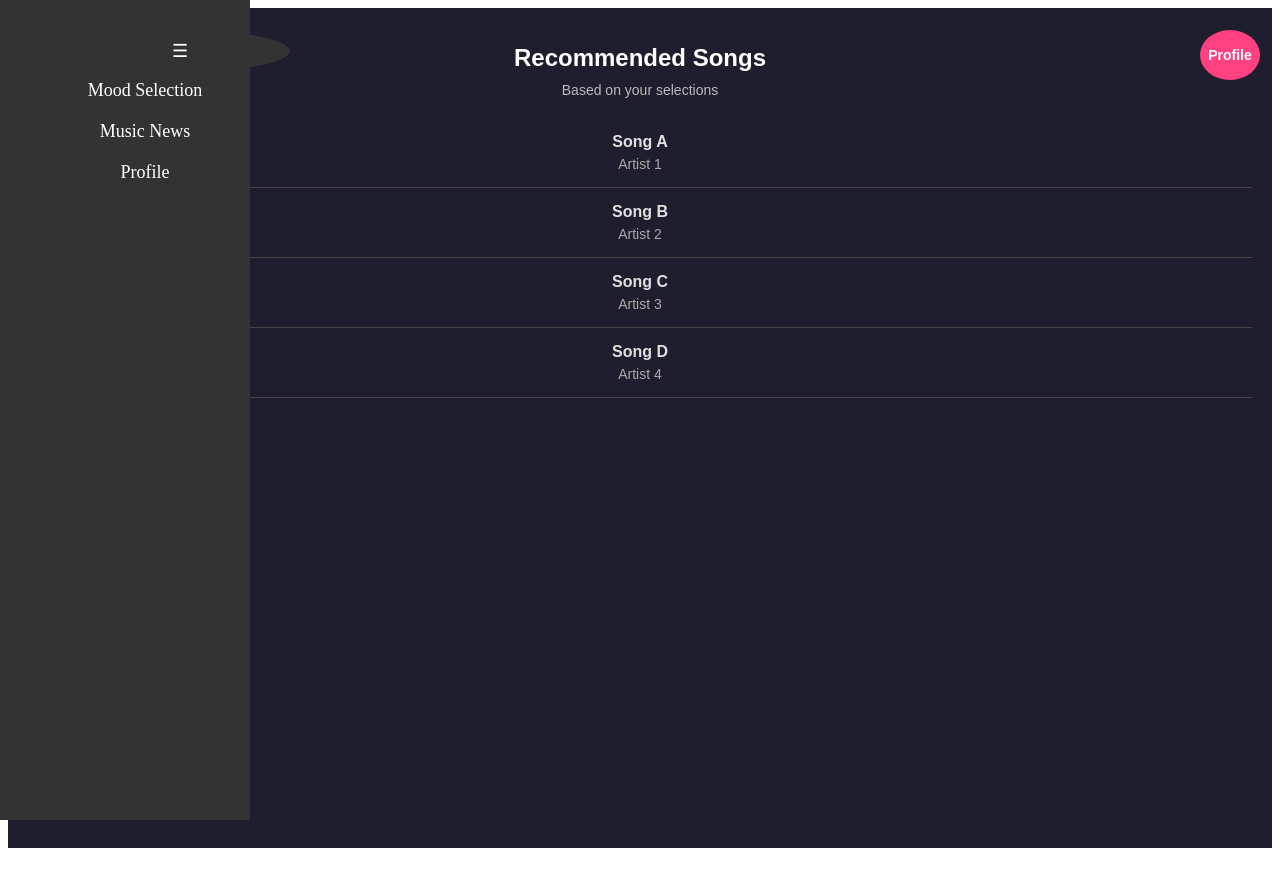
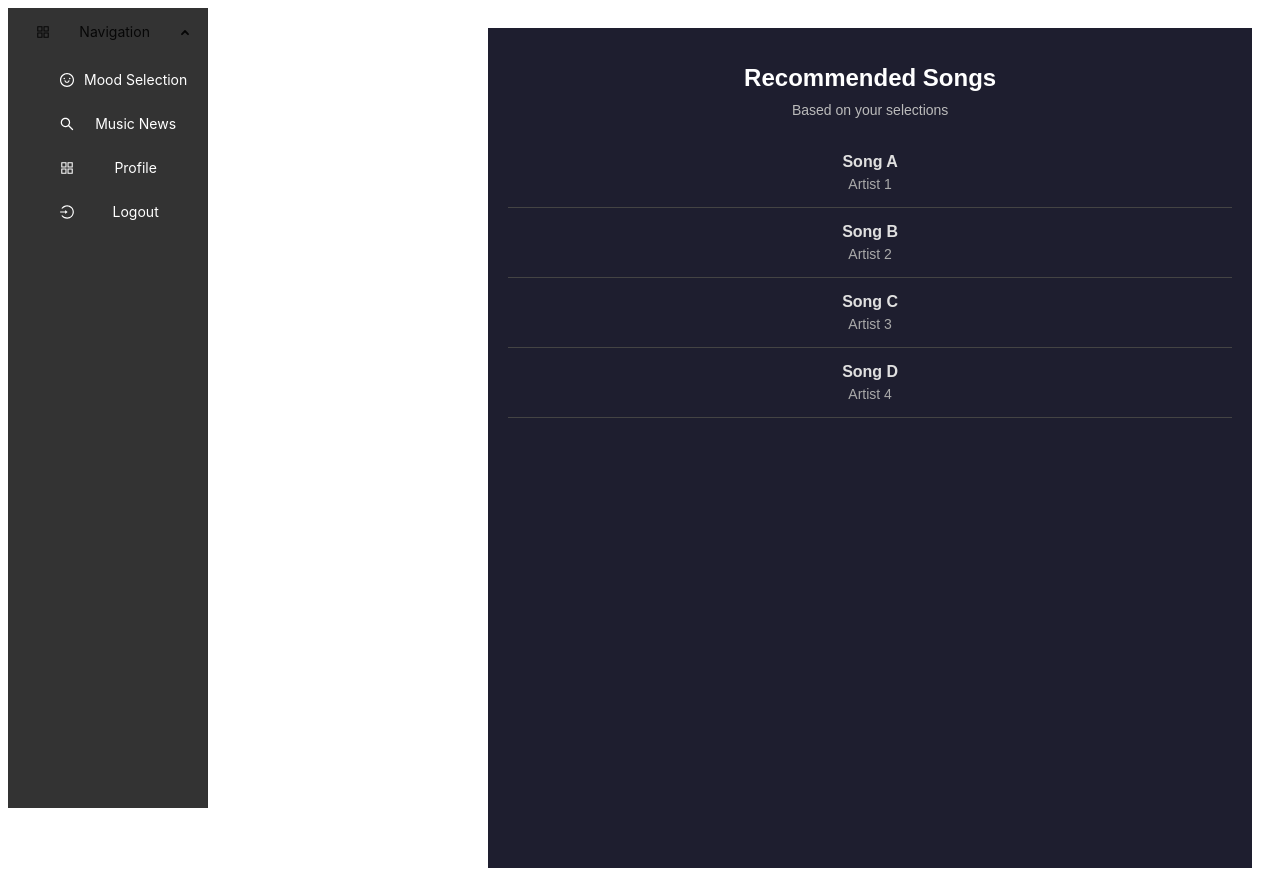
Before and after one commit to Joyce0615/cs5500_moodify_frontend, a React (Create React App) app: page /songs in a window 1280 px wide. Before the commit the page ends 856 px from the top, so only its background shows below. Built offline with nearby package versions, Linux system fonts and the light colour scheme.

Commit message:
fifth push

```diff
--- a/package.json
+++ b/package.json
@@ -6,6 +6,7 @@
     "@testing-library/jest-dom": "^5.17.0",
     "@testing-library/react": "^13.4.0",
     "@testing-library/user-event": "^13.5.0",
+    "antd": "^5.21.6",
     "react": "^18.3.1",
     "react-dom": "^18.3.1",
     "react-router-dom": "^6.27.0",
--- a/src/App.js
+++ b/src/App.js
@@ -1,3 +1,61 @@
+// import React, { useState, createContext } from 'react';
+// import { BrowserRouter as Router, Route, Routes } from 'react-router-dom';
+// import Login from './components/Login';
+// import Dashboard from './components/Dashboard';
+// import AgeSelection from './components/AgeSelection';
+// import SexSelection from './components/SexSelection';
+// import MoodSelection from './components/MoodSelection';
+// import Songs from './components/Songs';
+// import Profile from './components/Profile';
+// import ProfileButton from './components/ProfileButton';
+// import Sidebar from './components/Sidebar'; // Import Sidebar component
+// import MusicNews from './components/MusicNews';
+
+// import './styles/App.css';
+
+// // Create a context for managing selections
+// export const UserSelectionContext = createContext();
+
+// function App() {
+//   const [userSelections, setUserSelections] = useState({
+//     genre: [],
+//     age: null,
+//     sex: null,
+//     mood: null,
+//   });
+
+//   const updateSelection = (key, value) => {
+//     setUserSelections((prevSelections) => ({
+//       ...prevSelections,
+//       [key]: value,
+//     }));
+//   };
+
+//   return (
+//     <UserSelectionContext.Provider value={{ userSelections, updateSelection }}>
+//       <Router>
+//         <div className="App">
+//           <Sidebar /> {/* Render Sidebar on every page */}
+//           <ProfileButton />
+//           <Routes>
+//             <Route path="/" element={<Login />} />
+//             <Route path="/dashboard" element={<Dashboard />} />
+//             <Route path="/age-selection" element={<AgeSelection />} />
+//             <Route path="/sex-selection" element={<SexSelection />} />
+//             <Route path="/mood-selection" element={<MoodSelection />} />
+//             <Route path="/songs" element={<Songs />} />
+//             <Route path="/profile" element={<Profile />} />
+//             <Route path="/music-news" element={<MusicNews />} />
+//           </Routes>
+//         </div>
+//       </Router>
+//     </UserSelectionContext.Provider>
+//   );
+// }
+
+// export default App;
+
+
 import React, { useState, createContext } from 'react';
 import { BrowserRouter as Router, Route, Routes } from 'react-router-dom';
 import Login from './components/Login';
@@ -7,8 +65,7 @@ import SexSelection from './components/SexSelection';
 import MoodSelection from './components/MoodSelection';
 import Songs from './components/Songs';
 import Profile from './components/Profile';
-import ProfileButton from './components/ProfileButton';
-import Sidebar from './components/Sidebar'; // Import Sidebar component
+import Sidebar from './components/Sidebar';
 import MusicNews from './components/MusicNews';
 
 import './styles/App.css';
@@ -34,9 +91,9 @@ function App() {
   return (
     <UserSelectionContext.Provider value={{ userSelections, updateSelection }}>
       <Router>
-        <div className="App">
-          <Sidebar /> {/* Render Sidebar on every page */}
-          <ProfileButton />
+        <div className="App" style={{ display: 'flex' }}>
+          <Sidebar /> {/* Render the Ant Design Sidebar */}
+          <div style={{ marginLeft: '260px', padding: '20px', width: '100%' }}>
             <Routes>
               <Route path="/" element={<Login />} />
               <Route path="/dashboard" element={<Dashboard />} />
@@ -48,6 +105,7 @@ function App() {
               <Route path="/music-news" element={<MusicNews />} />
             </Routes>
           </div>
+        </div>
       </Router>
     </UserSelectionContext.Provider>
   );
--- a/src/components/Sidebar.js
+++ b/src/components/Sidebar.js
@@ -1,26 +1,80 @@
-import React, { useState } from 'react';
-import { NavLink } from 'react-router-dom';
+// import React, { useState } from 'react';
+// import { NavLink } from 'react-router-dom';
+// import '../styles/Sidebar.css';
+
+// function Sidebar() {
+//   const [isOpen, setIsOpen] = useState(true);
+
+//   const toggleSidebar = () => {
+//     setIsOpen(!isOpen);
+//   };
+
+//   return (
+//     <div className={`sidebar ${isOpen ? 'open' : 'closed'}`}>
+//       <button className="toggle-button" onClick={toggleSidebar}>
+//         ☰
+//       </button>
+//       <div className="sidebar-links">
+//         <NavLink to="/mood-selection" activeClassName="active-link">Mood Selection</NavLink>
+//         <NavLink to="/music-news" activeClassName="active-link">Music News</NavLink>
+//         <NavLink to="/profile" activeClassName="active-link">Profile</NavLink>
+//       </div>
+//     </div>
+//   );
+// }
+
+// export default Sidebar;
+
+
+import React from 'react';
+import { useNavigate } from 'react-router-dom';
+import { Menu } from 'antd';
+import { AppstoreOutlined, LoginOutlined, SmileOutlined, SearchOutlined } from '@ant-design/icons';
 import '../styles/Sidebar.css';
 
-function Sidebar() {
-  const [isOpen, setIsOpen] = useState(true);
+function getItem(label, key, icon, children, type) {
+  return {
+    key,
+    icon,
+    children,
+    label,
+    type,
+  };
+}
 
-  const toggleSidebar = () => {
-    setIsOpen(!isOpen);
+const items = [
+  getItem('Navigation', 'sub2', <AppstoreOutlined />, [
+    getItem('Mood Selection', 'mood-selection', <SmileOutlined />),
+    getItem('Music News', 'music-news', <SearchOutlined />),
+    getItem('Profile', 'profile', <AppstoreOutlined />),
+    getItem('Logout', 'logout', <LoginOutlined />),
+  ]),
+];
+
+const Sidebar = () => {
+  const navigate = useNavigate();
+
+  const onClick = (e) => {
+    if (e.key === 'logout') {
+      // Implement your logout logic here
+      console.log('User logged out');
+    } else {
+      navigate(`/${e.key}`);
+    }
   };
 
   return (
-    <div className={`sidebar ${isOpen ? 'open' : 'closed'}`}>
-      <button className="toggle-button" onClick={toggleSidebar}>
-        ☰
-      </button>
-      <div className="sidebar-links">
-        <NavLink to="/mood-selection" activeClassName="active-link">Mood Selection</NavLink>
-        <NavLink to="/music-news" activeClassName="active-link">Music News</NavLink>
-        <NavLink to="/profile" activeClassName="active-link">Profile</NavLink>
-      </div>
-    </div>
+    <Menu
+      onClick={onClick}
+      style={{
+        width: 256,
+        height: '100vh',
+      }}
+      defaultOpenKeys={['sub2']}
+      mode="inline"
+      items={items}
+    />
   );
-}
+};
 
 export default Sidebar;
--- a/src/styles/Sidebar.css
+++ b/src/styles/Sidebar.css
@@ -1,65 +1,17 @@
-.sidebar {
-  position: fixed;
-  top: 0;
-  left: 0;
-  height: 100%;
-  width: 250px;
-  background-color: #333;
-  color: #fff;
-  display: flex;
-  flex-direction: column;
-  align-items: flex-start;
-  padding-top: 20px;
-  transition: transform 0.3s ease;
-  z-index: 1000;
+.ant-menu {
+  background-color: #333 !important;
+  color: #fff !important;
 }
 
-.sidebar.closed {
-  transform: translateX(-100%);
+.ant-menu-item {
+  color: #fff !important;
 }
 
-.sidebar.open {
-  transform: translateX(0);
+.ant-menu-item:hover {
+  background-color: #444 !important;
 }
 
-.toggle-button {
-  background-color: #333;
-  color: #fff;
-  border: none;
-  padding: 10px;
-  cursor: pointer;
-  font-size: 18px;
-  position: absolute;
-  top: 20px;
-  right: -40px;
-  border-radius: 50%;
+.ant-menu-item-selected {
+  background-color: #555 !important;
+  font-weight: bold;
 }
-
-.sidebar-links {
-  margin-top: 50px;
-  width: 100%;
-  display: flex;
-  flex-direction: column;
-  align-items: flex-start;
-  padding-left: 20px;
-}
-
-.sidebar-links a {
-  color: #fff;
-  text-decoration: none;
-  font-size: 18px;
-  padding: 10px 0;
-  width: 100%;
-}
-
-.sidebar-links a:hover {
-  background-color: #444;
-  padding-left: 20px;
-  border-radius: 5px;
-}
-
-.active-link {
-  background-color: #555;
-  padding-left: 20px;
-  border-radius: 5px;
-}
```
Also changed, not shown: 1 other file (tests, documents, lock files or other folders). Lines whose indentation alone changed are shown as unchanged.
